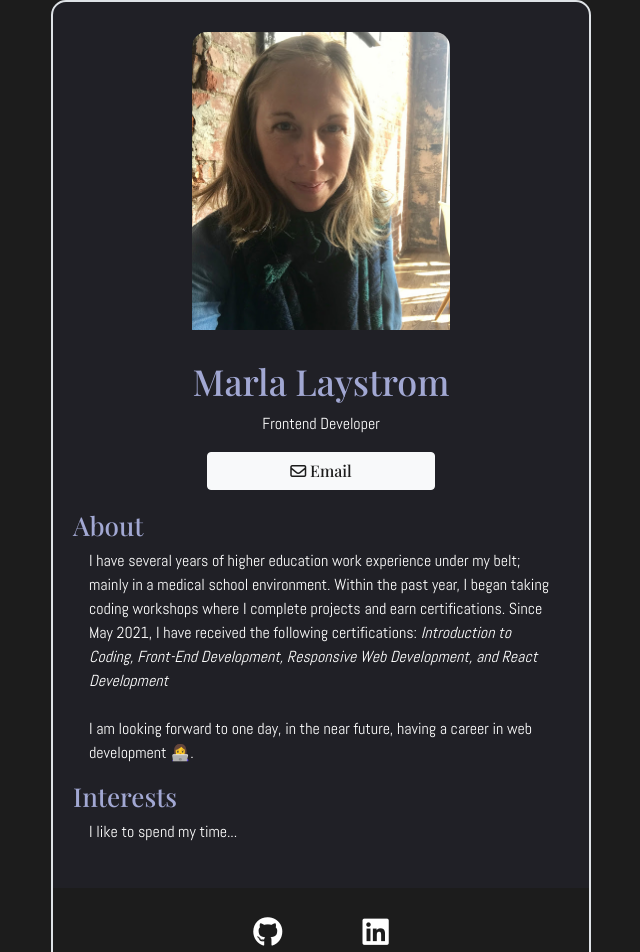
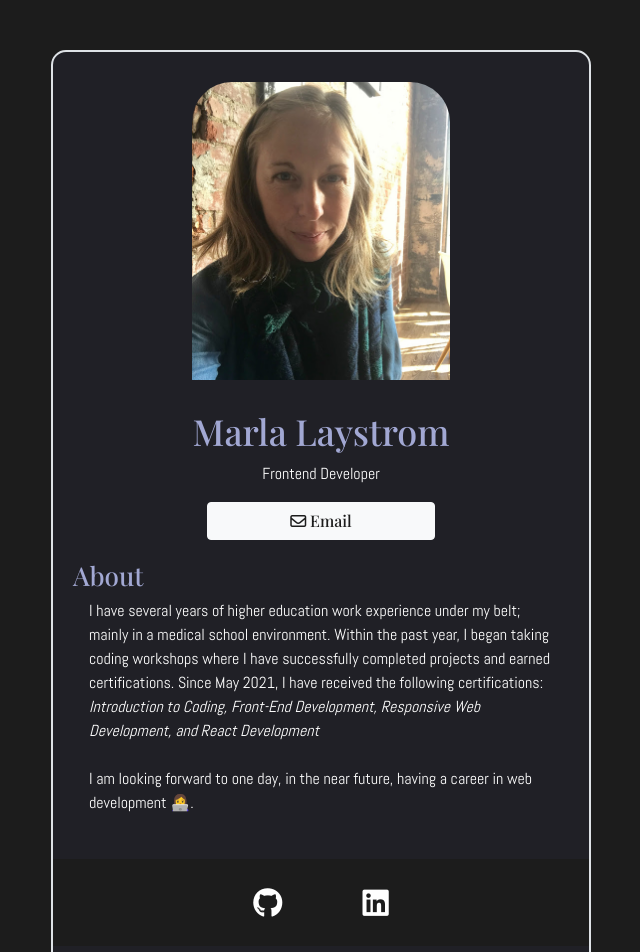
Before and after one commit to edistomars/solo-react-project, a React (Create React App) app: page / in a window 1280 px wide. Shown: the top 952 px of the page, without its empty margins (319-959 px from the left). Built offline with nearby package versions, Linux system fonts and the light colour scheme; a web font is replaced by a local one.

Commit message:
Removed Interests component and updated css

```diff
--- a/src/About.js
+++ b/src/About.js
@@ -9,8 +9,8 @@ export default function About() {
         {" "}
         I have several years of higher education work experience under my belt;
         mainly in a medical school environment. Within the past year, I began
-        taking coding workshops where I complete projects and earn
-        certifications. Since May 2021, I have received the following
+        taking coding workshops where I have successfully completed projects and
+        earned certifications. Since May 2021, I have received the following
         certifications:{" "}
         <em>
           Introduction to Coding, Front-End Development, Responsive Web
--- a/src/App.css
+++ b/src/App.css
@@ -19,3 +19,7 @@ Main {
 .Container {
   background-color: #1c1c1c;
 }
+
+.Container.primary {
+  padding-top: 50px;
+}
--- a/src/App.js
+++ b/src/App.js
@@ -4,7 +4,7 @@ import Card from "./Card";
 export default function App() {
   return (
     <div className="App">
-      <div className="Container">
+      <div className="Container primary">
         <main class="border border-2">
           <Card />
         </main>
--- a/src/Card.css
+++ b/src/Card.css
@@ -6,8 +6,7 @@ h1 {
 img {
   width: 258px;
 
-  border-top-left-radius: 15px;
-  border-top-right-radius: 15px;
+  border-radius: 40px 40px 0 0;
   display: block;
   margin: 30px auto;
 }
--- a/src/Card.js
+++ b/src/Card.js
@@ -1,7 +1,7 @@
 import React from "react";
 import "./Card.css";
 import About from "./About";
-import Interests from "./Interests";
+
 import Footer from "./Footer";
 import "./Footer.css";
 
@@ -26,7 +26,7 @@ export default function Card() {
       </div>
 
       <About />
-      <Interests />
+
       <div className="Container">
         <footer>
           <Footer />
--- a/src/Footer.css
+++ b/src/Footer.css
@@ -6,12 +6,12 @@ footer {
 
 footer a {
   color: white;
-  padding: 10px 14px;
+  padding: 10px 6px;
   font-size: 30px;
   border-radius: 50%;
   transition: all 100ms ease-in-out;
 }
 
-footer a:hover {
+a:hover {
   color: #a2a8d3;
 }
--- a/src/Interests.css
+++ /dev/null
@@ -1,11 +0,0 @@
-.Interests {
-  color: white;
-  line-height: 1.5;
-  margin-left: 20px;
-  margin-right: 20px;
-}
-
-.Interests h2 {
-  font-size: 26px;
-  color: #a2a8d3;
-}
--- a/src/Interests.js
+++ /dev/null
@@ -1,11 +0,0 @@
-import React from "react";
-import "./Interests.css";
-
-export default function Intersts() {
-  return (
-    <div className="Interests">
-      <h2>Interests</h2>
-      <p className="px-3">I like to spend my time...</p>
-    </div>
-  );
-}
```
